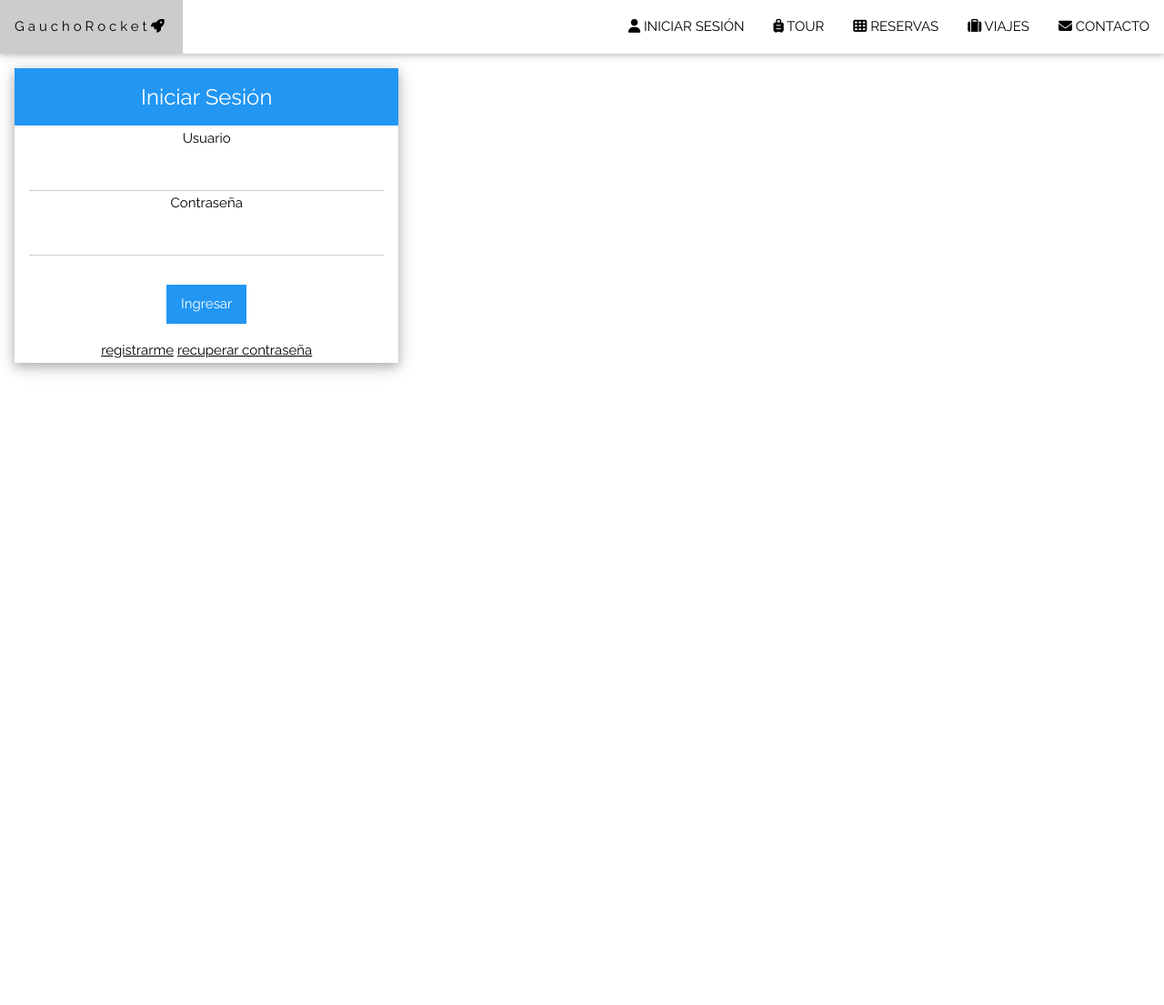
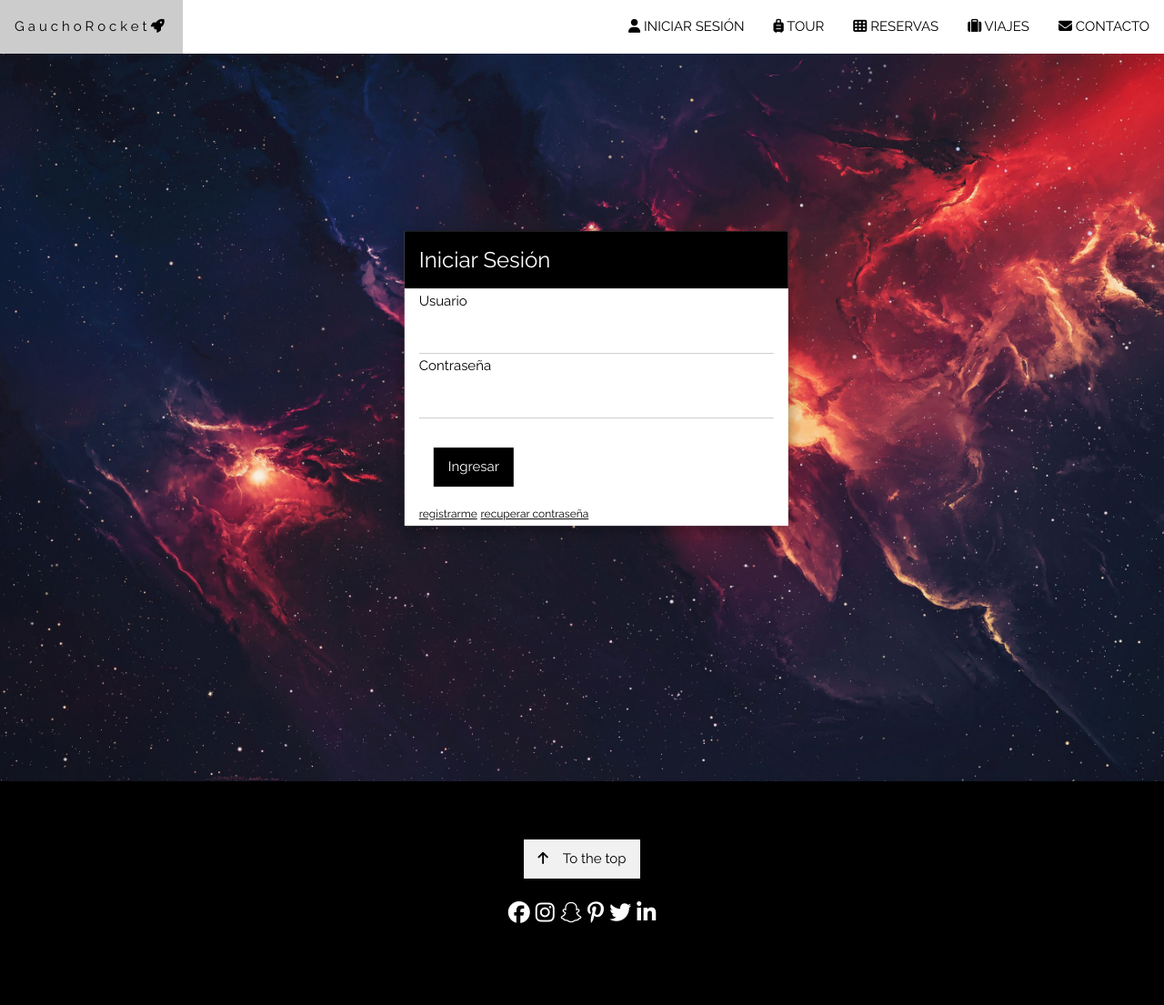
Before and after one commit to braty66/GauchoRocket, a PHP site: page /GauchoRocket/iniciarSesion.php in a window 1280 px wide. Shown: the whole page at 91% size. Before the commit the page ends 411 px from the top, so only its background shows below. Run offline with PHP 8.4, Linux system fonts and the light colour scheme; some libraries are stand-ins or nearby versions.

Commit message:
agregue vista del footer y tambien estuve coorijiendo cosas de la estetica de la pagina

```diff
--- a/gaucho/iniciarSesion.php
+++ b/gaucho/iniciarSesion.php
@@ -17,22 +17,29 @@
    include './view/header.php'
 
 ?>
+<div class="bgimg-1 w3-container">
 
-<div id="iniciarSesion" class="w3-card-4 w3-center w3-margin">
-    <div class="w3-container w3-blue ">
+
+    <div id="iniciarSesion" class="w3-card-4 w3-auto w3-margin w3-white w3-display-middle">
+    <div class="w3-container w3-black ">
         <h3>Iniciar Sesión</h3>
     </div>
     <div class="w3-container">
-    <form  method="post" name="login" action="../dataBase/login.php">
+    <form   method="post" name="login" action="../dataBase/login.php">
         <label for="usuario">Usuario</label>
         <input class="w3-input" type="email" name="usuario" id="usuario">
         <label for="password">Contraseña</label>
         <input class="w3-input w3-margin-bottom" type="password" name="pass" id="password">
-        <button class="w3-button w3-blue w3-margin" >Ingresar</button>
+        <button class="w3-button w3-black w3-margin" >Ingresar</button>
     </form>
-        <a href="http://localhost:63342/GauchoRocket/gaucho/registro.php">registrarme</a>
-        <a href="">recuperar contraseña</a>
+        <a class="w3-text-black w3-small w3-hover-black" href="http://localhost:63342/GauchoRocket/gaucho/registro.php">registrarme</a>
+        <a class="w3-text-black w3-small w3-hover-black" href="">recuperar contraseña</a>
     </div>
 </div>
+    </div>
+<?php
+include './view/footer.php'
+?>
+
 </body>
 </html>
--- a/gaucho/registro.php
+++ b/gaucho/registro.php
@@ -30,7 +30,10 @@
     <input class="w3-input" type="password" name="password" id="password">
     <label for="confirmacion">Reingresá el password</label>
     <input class="w3-input" type="password" name="confirmacion" id="confirmacion">
-    <button class="w3-button w3-blue w3-margin" >Registrar</button>
+    <button class="w3-button w3-black w3-margin" >Registrar</button>
 </form>
+<?php
+include './view/footer.php'
+?>
 </body>
 </html>
--- /dev/null
+++ b/gaucho/view/footer.php
@@ -0,0 +1,13 @@
+<!-- Footer -->
+<footer class="w3-center w3-black w3-padding-64">
+    <a href="http://localhost:63342/GauchoRocket/gaucho/index.php" class="w3-button w3-light-grey"><i class="fa fa-arrow-up w3-margin-right"></i>To the top</a>
+    <div class="w3-xlarge w3-section">
+        <i class="fa fa-facebook-official w3-hover-opacity"></i>
+        <i class="fa fa-instagram w3-hover-opacity"></i>
+        <i class="fa fa-snapchat w3-hover-opacity"></i>
+        <i class="fa fa-pinterest-p w3-hover-opacity"></i>
+        <i class="fa fa-twitter w3-hover-opacity"></i>
+        <i class="fa fa-linkedin w3-hover-opacity"></i>
+    </div>
+
+</footer>
```
Also changed, not shown: gaucho/index.php (+4 -13 lines), 1 other file.
